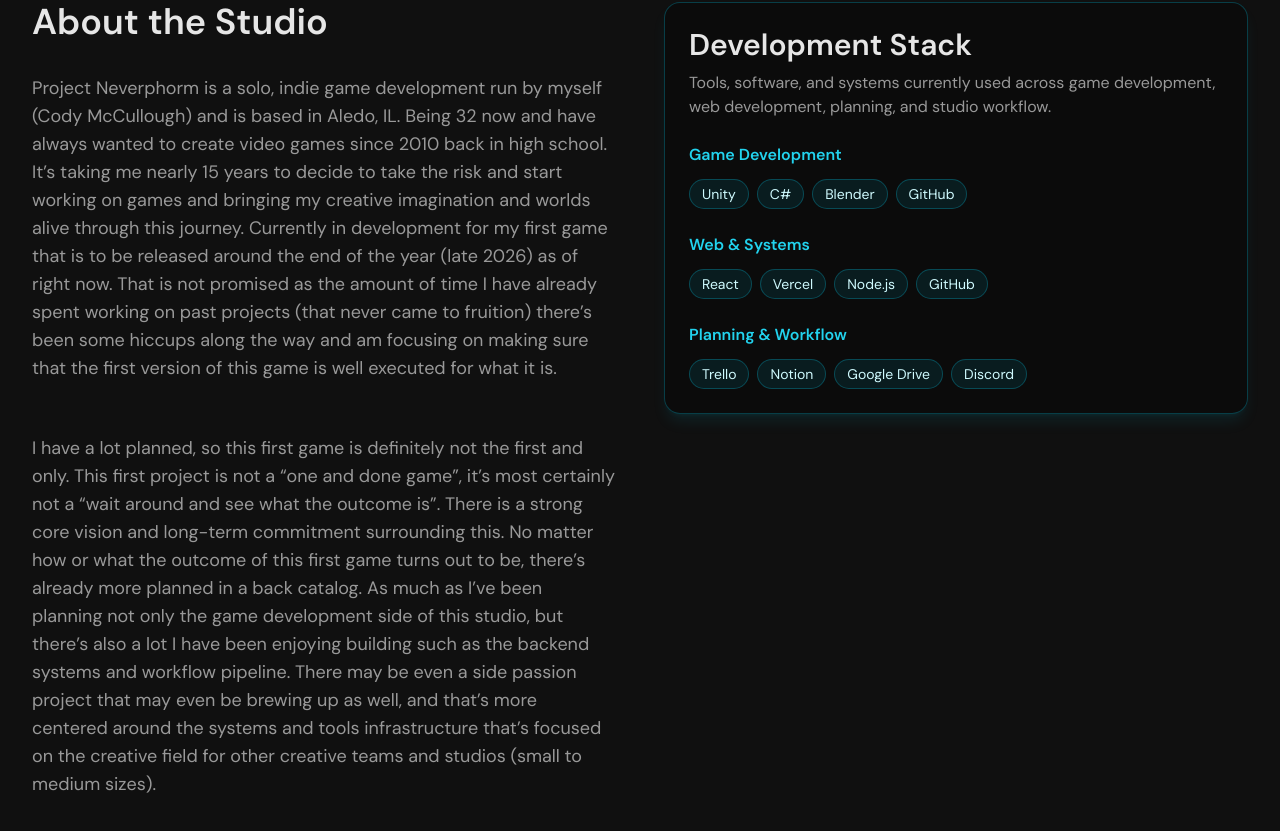
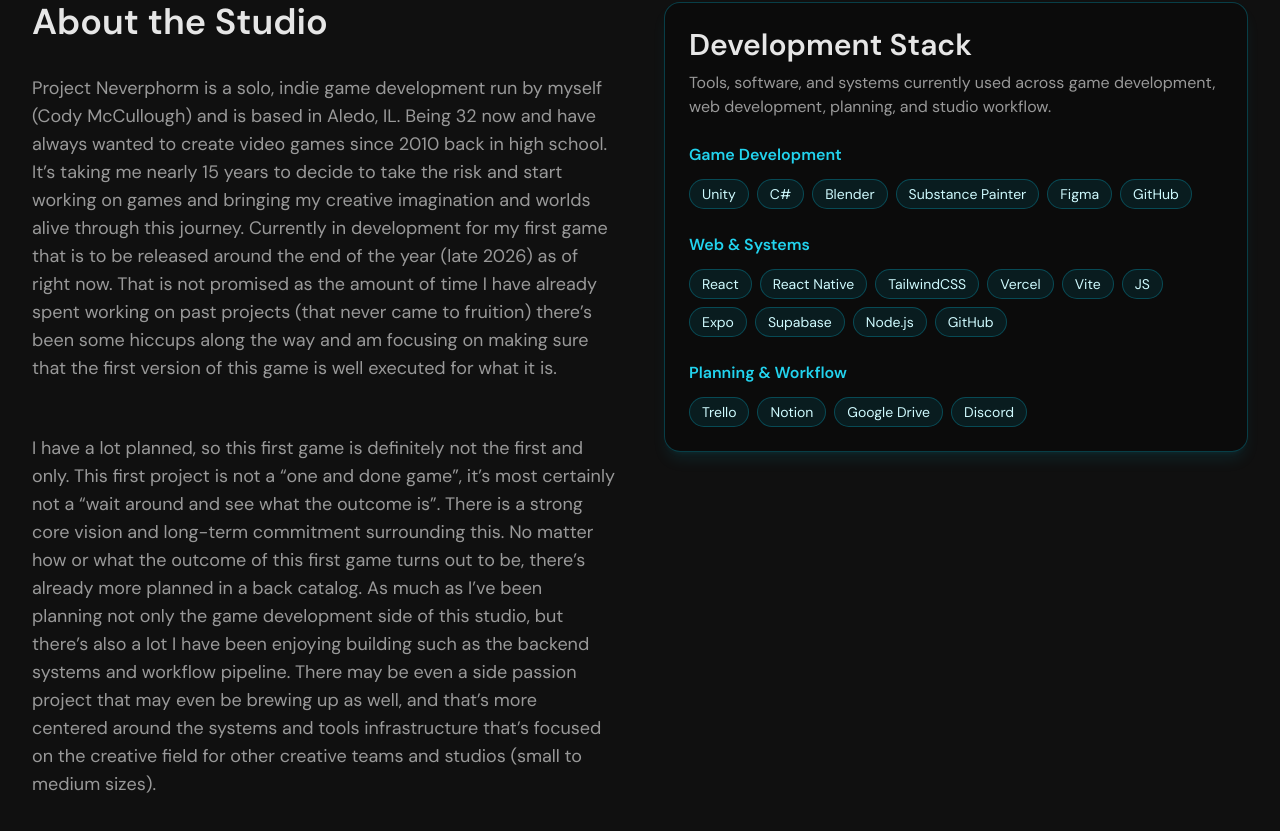
Before and after one commit to Minxci/neverphorm-site, a React (Vite) app in the folder apps/web/: page / in a window 1280 px wide. Shown: the part 1390-2221 px from the top of the page. Built offline with nearby package versions, Linux system fonts and the light colour scheme; the HTML template or start-up script is replaced by a standard one; what pocketbase would draw is missing.

Commit message:
web and systems minor add

```diff
--- a/apps/web/src/pages/HomePage.jsx
+++ b/apps/web/src/pages/HomePage.jsx
@@ -32,8 +32,8 @@ const HomePage = () => {
   //}];
 
   const devStack = {
-    "Game Development": ["Unity", "C#", "Blender", "GitHub"],
-    "Web & Systems": ["React", "Vercel", "Node.js", "GitHub"],
+    "Game Development": ["Unity", "C#", "Blender", "Substance Painter", "Figma", "GitHub"],
+    "Web & Systems": ["React", "React Native", "TailwindCSS", "Vercel", "Vite", "JS", "Expo", "Supabase", "Node.js", "GitHub"],
     "Planning & Workflow": ["Trello", "Notion", "Google Drive", "Discord"],
   };
 
```
